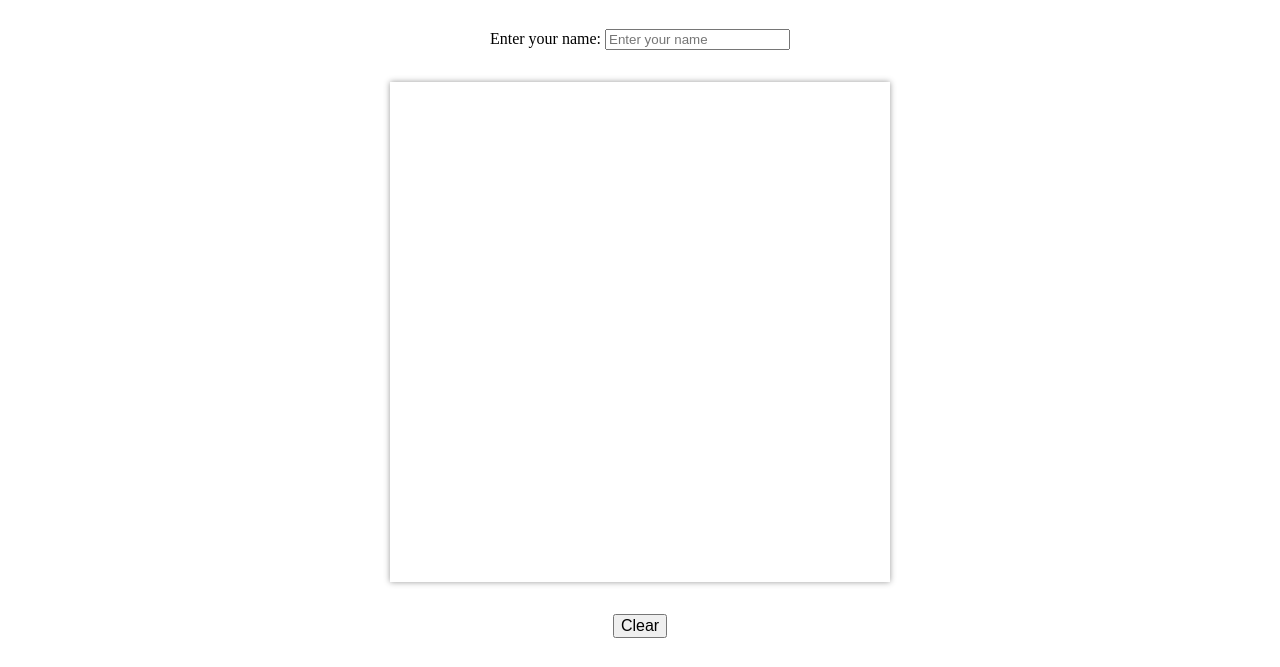
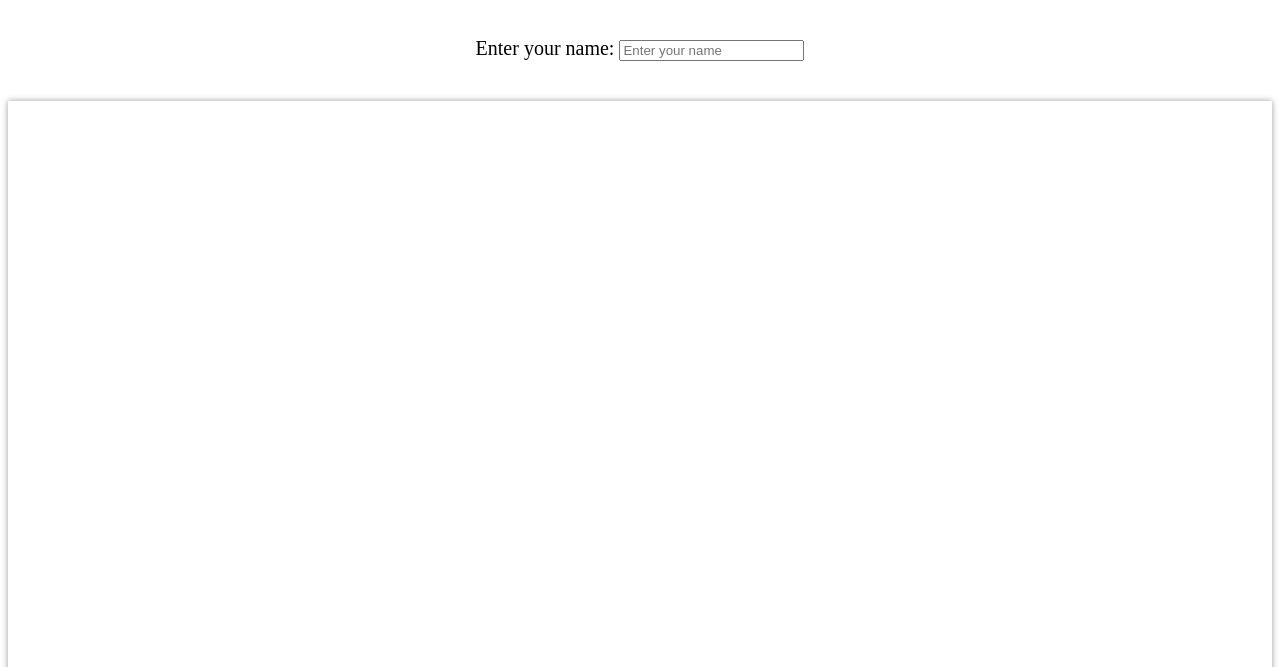
Before and after one commit to jasonhtpham/drawing-client, a plain HTML site: page index.html in a window 1280 px wide. Shown: the part 112-779 px from the top of the page. Drawn offline with Linux system fonts and the light colour scheme.

Commit message:
update canvas

```diff
--- a/index.html
+++ b/index.html
@@ -24,7 +24,7 @@
         <input type="text" id="name" name="name" placeholder="Enter your name">
       </div>
 
-      <canvas id="drawing-area" class="drawing-area" height="500" width="500"> </canvas>
+      <canvas id="drawing-area" class="drawing-area" > </canvas>
       <button id="clear-button" class="clear-button" type="button">Clear</button>
       <button id="save-button" class="save-button" type="button">Save</button>
     </div>
--- a/style.css
+++ b/style.css
@@ -8,18 +8,20 @@
 
 .drawing-area {
   box-shadow: 0 0 6px 0 #999;
+  height: 100%;
+  width: 100%;
 }
 
 .clear-button {
   margin: 2em;
-  font-size: 16px;
+  font-size: 20px;
 }
 
 .save-button {
-  font-size: 16px;
+  font-size: 20px;
 }
 
 .name-input {
   margin: 2em;
-  font-size: 16px;
+  font-size: 20px;
 }
```
